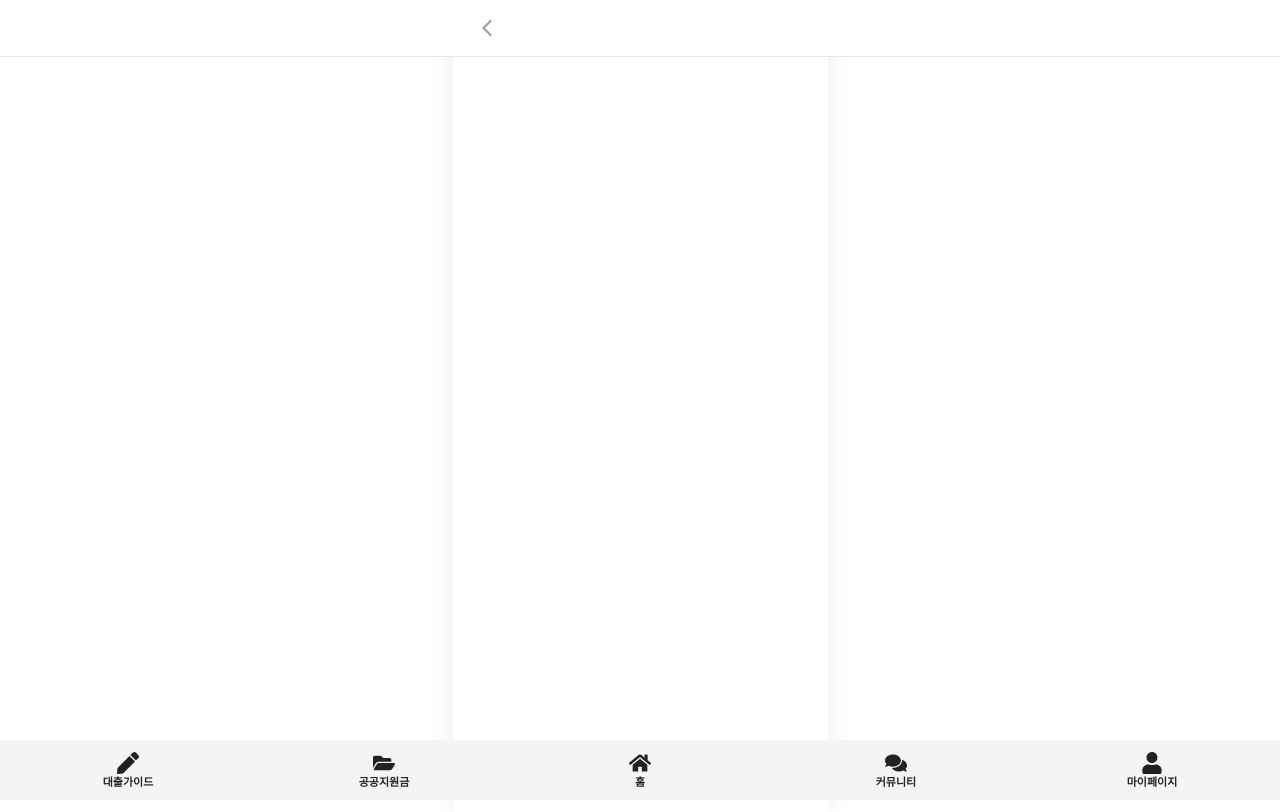
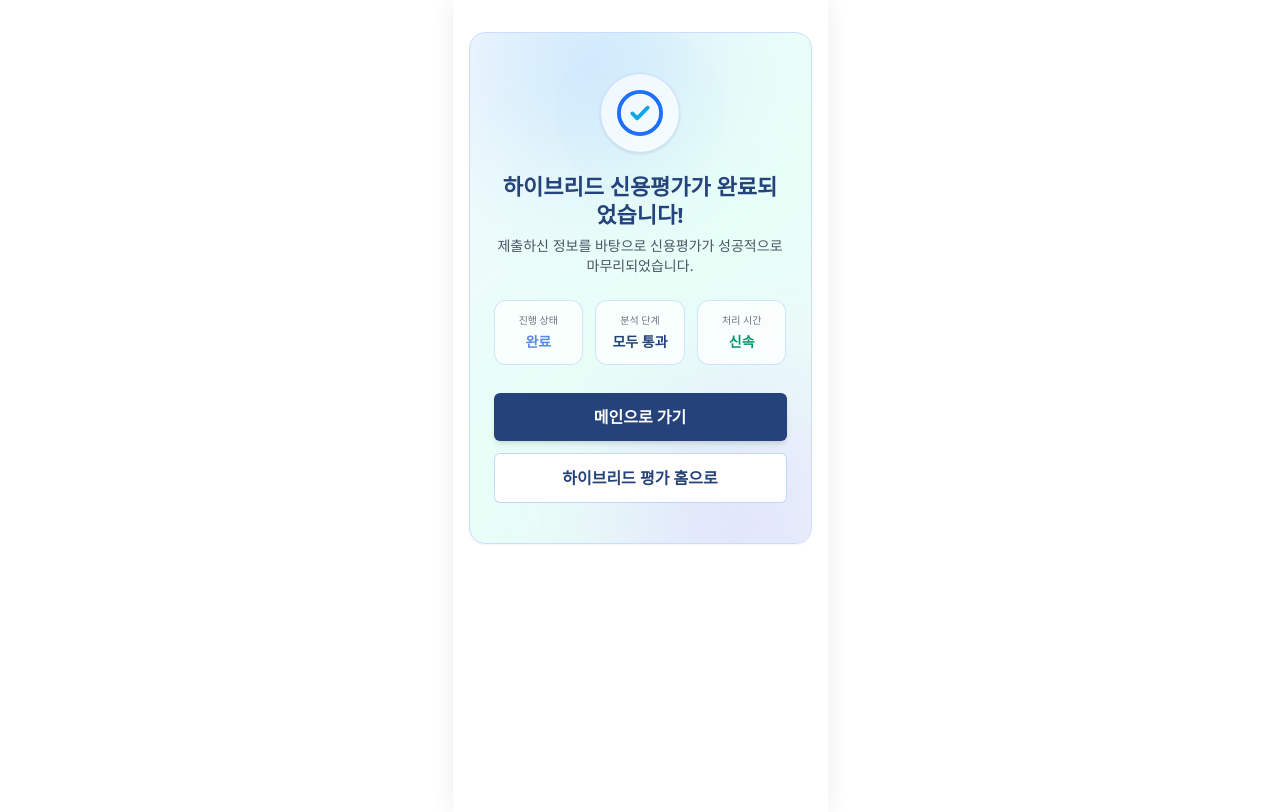
Before and after one commit to guide-on/frontend, a React (Vite) app: page /hybrid-evaluation/complete in a window 1280 px wide. Built offline with nearby package versions, Linux system fonts and the light colour scheme; no server answers; a web font is replaced by a local one.

Commit message:
feat : 하이브리드 신용평가 완료 페이지 추가

```diff
--- a/src/App.tsx
+++ b/src/App.tsx
@@ -36,6 +36,7 @@ import HybridEvaluation from './pages/Hybrid Evaluation';
 import StartHybridEvaluation from './pages/Hybrid Evaluation/Start.tsx'
 import BankConnect from './pages/Hybrid Evaluation/BankConnect'
 import BankConnectComplete from './pages/Hybrid Evaluation/BankConnectComplete'
+import HybridEvaluationComplete from './pages/Hybrid Evaluation/Complete.tsx'
 
 /**
  * 라우팅에 따라 Header, Navbar 및 메인 콘텐츠의 패딩/애니메이션을 관리하는 컴포넌트
@@ -54,6 +55,7 @@ function AppChrome() {
         '/hybrid-evaluation/start',
         '/bank-connect',
         '/bank-connect/complete',
+        '/hybrid-evaluation/complete',
     ]);
 
     // === Navbar 숨김 조건 ===
@@ -64,6 +66,7 @@ function AppChrome() {
         '/hybrid-evaluation/start',
         '/bank-connect',
         '/bank-connect/complete',
+        '/hybrid-evaluation/complete',
     ]);
     const hideNavbarPrefixes = ['/simulation/'];
 
@@ -137,6 +140,7 @@ function AppChrome() {
                         {/* 하이브리드 평가 */}
                         <Route path="/hybrid-evaluation" element={<HybridEvaluation />} />
                         <Route path="/hybrid-evaluation/start" element={<StartHybridEvaluation />} />
+                        <Route path="/hybrid-evaluation/complete" element={<HybridEvaluationComplete />} />
 
                         {/* 계좌 연결 */}
                         <Route path="/bank-connect" element={<BankConnect />} />
@@ -182,7 +186,7 @@ export default function App() {
                 <AppChrome />
             </BrowserRouter>
 
-            {/* 스플래시를 최상단 오버레이로 → 뒤에 홈이 준비된 상태에서 자연스러운 전환 */}
+            {/* 스플래시를 최상단 오버레이로 ��� 뒤에 홈이 준비된 상태에서 자연스러운 전환 */}
             {showSplash && <SplashScreen fading={fadeSplash} />}
         </div>
     );
--- /dev/null
+++ b/src/pages/Hybrid Evaluation/Complete.tsx
@@ -0,0 +1,133 @@
+import { useMemo } from 'react';
+import { Link } from 'react-router-dom';
+
+const HybridEvaluationComplete = () => {
+  const confetti = useMemo(() => {
+    const colors = ['#1F6FFF', '#62A1FF', '#B3D4FF', '#16a34a', '#f59e0b', '#ef4444'];
+    return Array.from({ length: 42 }).map((_, i) => {
+      const left = (i * 37) % 100; // 0~99
+      const delay = (i % 10) * 0.15; // 0~1.35s
+      const duration = 3.6 + (i % 6) * 0.28; // 3.6~5.0s
+      const size = 6 + (i % 4) * 2; // 6,8,10,12
+      const rotate = (i * 17) % 360;
+      const bg = colors[i % colors.length];
+      return { id: i, left, delay, duration, size, rotate, bg };
+    });
+  }, []);
+
+  return (
+    <div className="relative px-4 py-8">
+      <style>{`
+        @keyframes rise {
+          0%   { transform: translateY(0) rotate(var(--r)); opacity: 0; }
+          8%   { opacity: 1; }
+          92%  { opacity: 1; }
+          100% { transform: translateY(-120%) rotate(calc(var(--r) + 180deg)); opacity: 0; }
+        }
+        @keyframes pulseIn {
+          0% { transform: scale(.6); opacity: 0 }
+          70% { transform: scale(1.04); opacity: 1 }
+          100% { transform: scale(1); opacity: 1 }
+        }
+        @keyframes gradientMove {
+          0% { background-position: 0% 50% }
+          50% { background-position: 100% 50% }
+          100% { background-position: 0% 50% }
+        }
+        @keyframes draw {
+          to { stroke-dashoffset: 0 }
+        }
+        @keyframes burst {
+          0% { transform: scale(0.8); opacity: .9 }
+          60% { transform: scale(1.1); opacity: 1 }
+          100% { transform: scale(1); opacity: 1 }
+        }
+      `}</style>
+
+      <div className="relative overflow-hidden rounded-2xl border border-lightBlue/60 shadow-sm">
+        <div
+          className="absolute inset-0 -z-10"
+          style={{
+            background: 'linear-gradient(135deg, #E8F1FF 0%, #F3F8FF 30%, #E7FFF7 60%, #F5F0FF 100%)',
+            backgroundSize: '200% 200%',
+            animation: 'gradientMove 10s ease infinite',
+          }}
+        />
+
+        <div className="absolute -top-16 left-6 h-48 w-48 rounded-full blur-3xl opacity-40" style={{ background: '#93c5fd' }} />
+        <div className="absolute -bottom-20 -right-8 h-56 w-56 rounded-full blur-3xl opacity-30" style={{ background: '#c4b5fd' }} />
+
+        <div className="relative flex flex-col items-center px-6 py-10 text-center">
+          <div className="relative">
+            <div className="grid h-20 w-20 place-items-center rounded-full bg-white/70 backdrop-blur border border-lightBlue/50 shadow" style={{ animation: 'pulseIn 600ms ease-out both' }}>
+              <svg width="46" height="46" viewBox="0 0 48 48" fill="none">
+                <circle cx="24" cy="24" r="22" stroke="#93C5FD" strokeWidth="4" opacity="0.35" />
+                <circle cx="24" cy="24" r="22" stroke="#1F6FFF" strokeWidth="4" strokeLinecap="round" strokeDasharray="138" strokeDashoffset="138" style={{ animation: 'draw 900ms 150ms ease forwards' }} />
+                <path d="M16 24.5l5 5 11-11" stroke="#0ea5e9" strokeWidth="4" strokeLinecap="round" strokeLinejoin="round" strokeDasharray="36" strokeDashoffset="36" style={{ animation: 'draw 700ms 450ms ease forwards' }} />
+              </svg>
+            </div>
+            <span className="absolute -inset-1 rounded-full animate-ping bg-blue/20" />
+          </div>
+
+          <h1 className="mt-5 text-[22px] font-extrabold leading-tight text-navy">
+            하이브리드 신용평가가 완료되었습니다!
+          </h1>
+          <p className="mt-2 text-sm text-gray-600">
+            제출하신 정보를 바탕으로 신용평가가 성공적으로 마무리되었습니다.
+          </p>
+
+          <div className="mt-6 grid w-full max-w-sm grid-cols-3 gap-3">
+            <div className="rounded-xl border border-lightBlue/50 bg-white/70 px-3 py-3 backdrop-blur">
+              <div className="text-[10px] text-gray-500">진행 상태</div>
+              <div className="mt-1 text-sm font-semibold text-blue">완료</div>
+            </div>
+            <div className="rounded-xl border border-lightBlue/50 bg-white/70 px-3 py-3 backdrop-blur">
+              <div className="text-[10px] text-gray-500">분석 단계</div>
+              <div className="mt-1 text-sm font-semibold text-navy">모두 통과</div>
+            </div>
+            <div className="rounded-xl border border-lightBlue/50 bg-white/70 px-3 py-3 backdrop-blur">
+              <div className="text-[10px] text-gray-500">처리 시간</div>
+              <div className="mt-1 text-sm font-semibold text-emerald-600">신속</div>
+            </div>
+          </div>
+
+          <div className="mt-7 w-full max-w-sm space-y-3">
+            <Link
+              to="/"
+              className="block w-full rounded-md bg-navy px-4 py-3 text-center font-semibold text-white shadow-md transition hover:bg-blue"
+            >
+              메인으로 가기
+            </Link>
+            <Link
+              to="/hybrid-evaluation"
+              className="block w-full rounded-md border border-lightBlue/70 bg-white px-4 py-3 text-center font-semibold text-navy transition hover:bg-paleBlue"
+            >
+              하이브리드 평가 홈으로
+            </Link>
+          </div>
+        </div>
+
+        <div className="pointer-events-none absolute inset-x-0 bottom-0 top-0">
+          {confetti.map((c) => (
+            <span
+              key={c.id}
+              className="absolute block"
+              style={{
+                left: `${c.left}%`,
+                bottom: '-10%',
+                width: c.size,
+                height: c.size * 2,
+                background: c.bg,
+                borderRadius: 2,
+                transform: `rotate(${c.rotate}deg)`,
+                animation: `rise ${c.duration}s ${c.delay}s linear infinite`,
+              }}
+            />
+          ))}
+        </div>
+      </div>
+    </div>
+  );
+};
+
+export default HybridEvaluationComplete;
--- a/src/pages/Hybrid Evaluation/Start.tsx
+++ b/src/pages/Hybrid Evaluation/Start.tsx
@@ -69,7 +69,7 @@ const ESG_STEPS: {
   },
   {
     title: 'ESG (3/4)',
-    desc: 'ESG 중 Governance(투명경영 및 준법경영)을 평가합니다.',
+    desc: 'ESG 중 Governance(투���경영 및 준법경영)을 평가합니다.',
     items: ['성실납세 이력', '4대 보험료 납부 이력', '투명한 정보 공개'],
   },
   {
@@ -309,7 +309,7 @@ const StartHybridEvaluation = () => {
         setEvaluationResult(response.data);
         setTimeout(() => {
           setSubmitting(false);
-          setShowResult(true);
+          navigate('/hybrid-evaluation/complete');
         }, 500);
       } else {
         throw new Error(response.message || '평��� 생성에 실패했습니다.');
@@ -651,7 +651,7 @@ const StartHybridEvaluation = () => {
                       상세내용
                     </th>
                     <th className="border border-gray-200 p-2 text-right font-semibold">
-                      활용비중
+                      활��비중
                     </th>
                   </tr>
                 </thead>
@@ -1158,7 +1158,7 @@ const StartHybridEvaluation = () => {
         title="관련 서류 첨부 도움말"
       >
         <ul className="list-disc pl-5 text-sm text-gray-700 space-y-1">
-          <li>매출·현금흐름 관련 증빙(PDF, 스캔본 등)을 업로드하세요.</li>
+          <li>매출·현금흐름 관련 증빙(PDF, 스캔본 등)��� 업로드하세요.</li>
           <li>파일 형식: PDF 권장, 최대 20MB.</li>
           <li>민감정보는 가급적 마스킹 후 제출해 주세요.</li>
         </ul>
```
